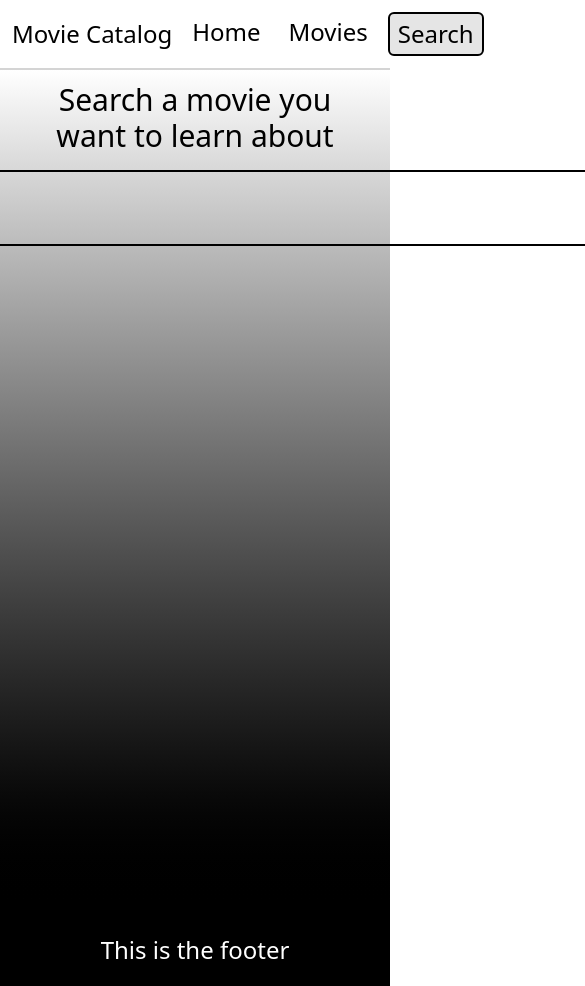
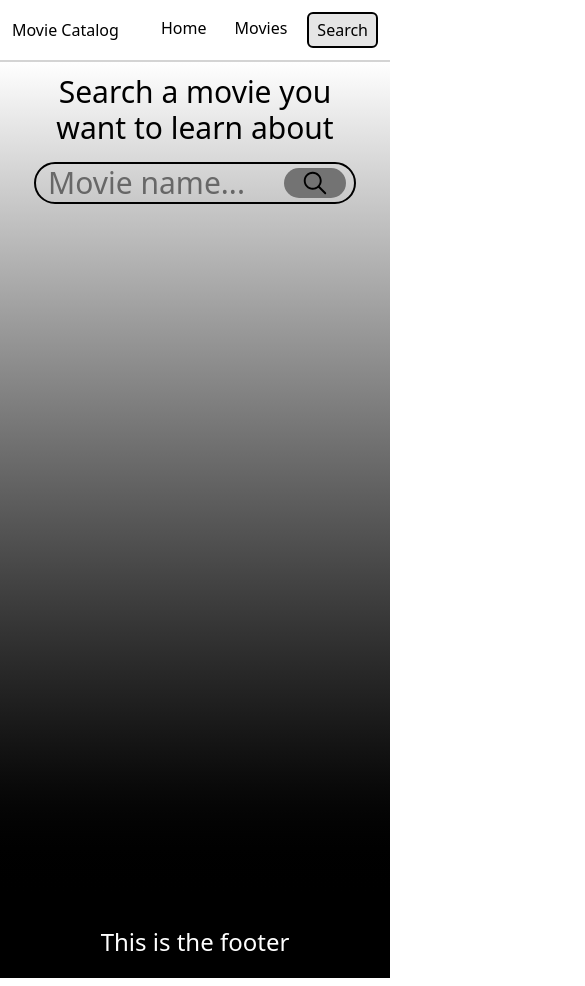
Before and after one commit to Justin-deb/first-deploy, a React (Vite) app: page /search in a window 390 px wide. Shown: the top 986 px of the page, 585 px wide, since content can reach past the window. Built offline with nearby package versions, Linux system fonts and the light colour scheme; no server answers.

Commit message:
Finished search movie

```diff
--- a/package.json
+++ b/package.json
@@ -13,6 +13,7 @@
     "@tailwindcss/vite": "^4.1.18",
     "react": "^19.2.0",
     "react-dom": "^19.2.0",
+    "react-icons": "^5.5.0",
     "react-router-dom": "^7.13.0",
     "react-spinners": "^0.17.0",
     "tailwindcss": "^4.1.18"
--- a/src/features/movies/MovieList.tsx
+++ b/src/features/movies/MovieList.tsx
@@ -12,7 +12,6 @@ export default function MovieList({movies,isHome=true}:{movies:MovieDB[],isHome?
 
   return (
     <>
-    {!isHome ? (<p className="text-6xl px-4 pb-5">Popular Movies Today</p>) : (<></>)}
     <div className="max-w-96 mx-auto sm:max-w-max px-4 py-6 ">
       <div className={style}>
         {movies.map((movie) => (
--- a/src/features/movies/Movies.tsx
+++ b/src/features/movies/Movies.tsx
@@ -26,6 +26,7 @@ export default function Movies() {
 
   return (
     <div className="pt-8 bg-linear-to-b from-white to-black">
+      <p className="text-6xl px-4 pb-5">Popular Movies Today</p>
       {loading ? (<p>Cargando</p>) : (<MovieList movies={movies!} isHome={false}/>)}
     </div>
   );
--- a/src/features/search/SearchMovie.tsx
+++ b/src/features/search/SearchMovie.tsx
@@ -3,6 +3,7 @@ import type { MovieDB } from "../../models/MovieDB.model";
 import { getMovieByName } from "../../service/Movies.service";
 import GridSpinner from "../loader/GridSpinner";
 import MovieList from "../movies/MovieList";
+import { IoIosSearch } from "react-icons/io";
 
 const SearchMovie = () => {
     const [movie, setMovie] = useState<MovieDB[]>();
@@ -20,12 +21,12 @@ const SearchMovie = () => {
     const [bgStyleString, setBgStyleString] = useState<string>(bgStyle({ isScreenEmpty: true }));
 
     useEffect(() => {
-        if(!movie || movie.length === 0 || searching){
-            setBgStyleString(bgStyle({isScreenEmpty:true}));
-        }else if(movie){
-            setBgStyleString(bgStyle({isScreenEmpty:false}));
+        if (!movie || movie.length === 0 || searching) {
+            setBgStyleString(bgStyle({ isScreenEmpty: true }));
+        } else if (movie) {
+            setBgStyleString(bgStyle({ isScreenEmpty: false }));
         }
-    }, [loading,movie,searching]);
+    }, [loading, movie, searching]);
 
     const handleClick = async () => {
         setSearching(false);
@@ -41,12 +42,12 @@ const SearchMovie = () => {
     }
 
     const onChangeHandler = (event: React.ChangeEvent<HTMLInputElement>) => {
-        if(event.target.value.length === 0) setSearching(true);
+        if (event.target.value.length === 0) setSearching(true);
         setMovieName(event.target.value);
     }
 
     const listOfMovies = (): ReactNode => {
-        if(searching){
+        if (searching) {
             return;
         }
 
@@ -59,7 +60,7 @@ const SearchMovie = () => {
         }
 
         if (movie && !loading) {
-            return <MovieList movies={movie} />
+            return <MovieList movies={movie} isHome={false}/>
         }
 
         return <p>Esto es una prueba</p>
@@ -69,9 +70,14 @@ const SearchMovie = () => {
         <div className={bgStyleString}>
             <p className="text-3xl text-center px-10 pt-3">Search a movie you want to learn about</p>
             <div className="flex justify-center py-4 ">
-                <div className="border-2 rounded-4xl text-3xl ">
-                    <input type="text" placeholder="Search" className="focus:outline-none pl-3 w-260" onChange={onChangeHandler} value={movieName} />
-                    <button className="border-l-2 px-4 cursor-pointer hover:bg-neutral-300 hover:rounded-r-4xl" onClick={handleClick}>Search</button>
+                <div className="border-2 rounded-4xl text-3xl flex">
+                    <input type="text" placeholder="Movie name..." className="focus:outline-none pl-3 w-60 lg:w-223 xl:w-260" onChange={onChangeHandler} value={movieName}/>
+                    <button className="px-4 my-1 mx-2 cursor-pointer bg-neutral-500 rounded-4xl hover:bg-neutral-600 hover:rounded-r-4xl " onClick={handleClick}>
+                        <div className="">
+                            <IoIosSearch />
+                        </div>
+
+                    </button>
                 </div>
             </div>
 
--- a/src/shared/Header.tsx
+++ b/src/shared/Header.tsx
@@ -2,14 +2,14 @@ import { NavLink } from "react-router-dom";
 
 export default function Header() {
   const selected = ({isActive}:{isActive:boolean}) =>{
-    return "text-black text-2xl rounded-md px-2 py-1 hover:bg-neutral-300 " + (isActive? 'bg-neutral-200 border-2' : '')
+    return "text-black sm:text-2xl rounded-md px-2 py-1 hover:bg-neutral-300 " + (isActive? 'bg-neutral-200 border-2' : '')
   }
 
   return (
     <nav>
       <div className="flex items-center justify-between border-b-neutral-300 border-b-2">
         <div className="flex flex-1 items-center justify-between">
-          <NavLink to='/' className="flex shrink-0 items-center pl-3 text-2xl">
+          <NavLink to='/' className="flex shrink-0 items-center pl-3 sm:text-2xl">
             <p>Movie Catalog</p>
           </NavLink>
           <div>
```
Also changed, not shown: 1 other file (tests, documents, lock files or other folders).
